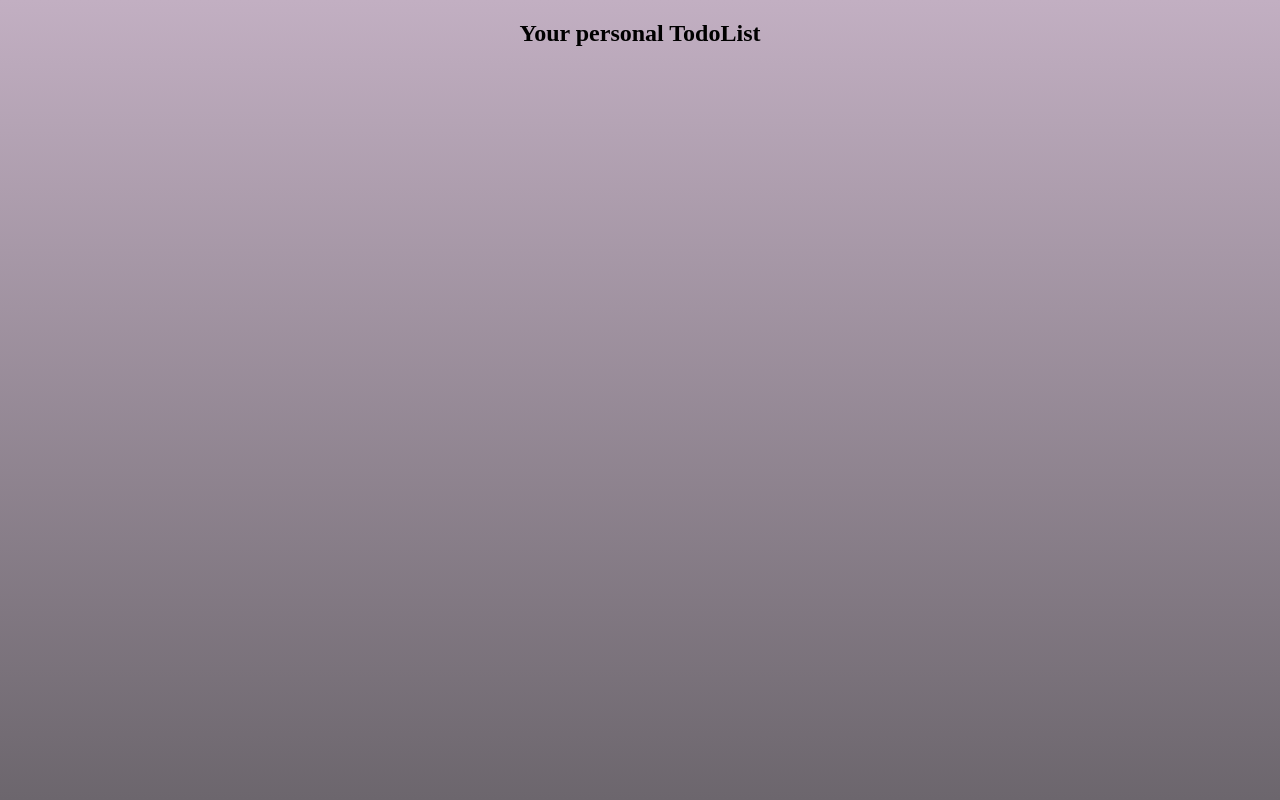
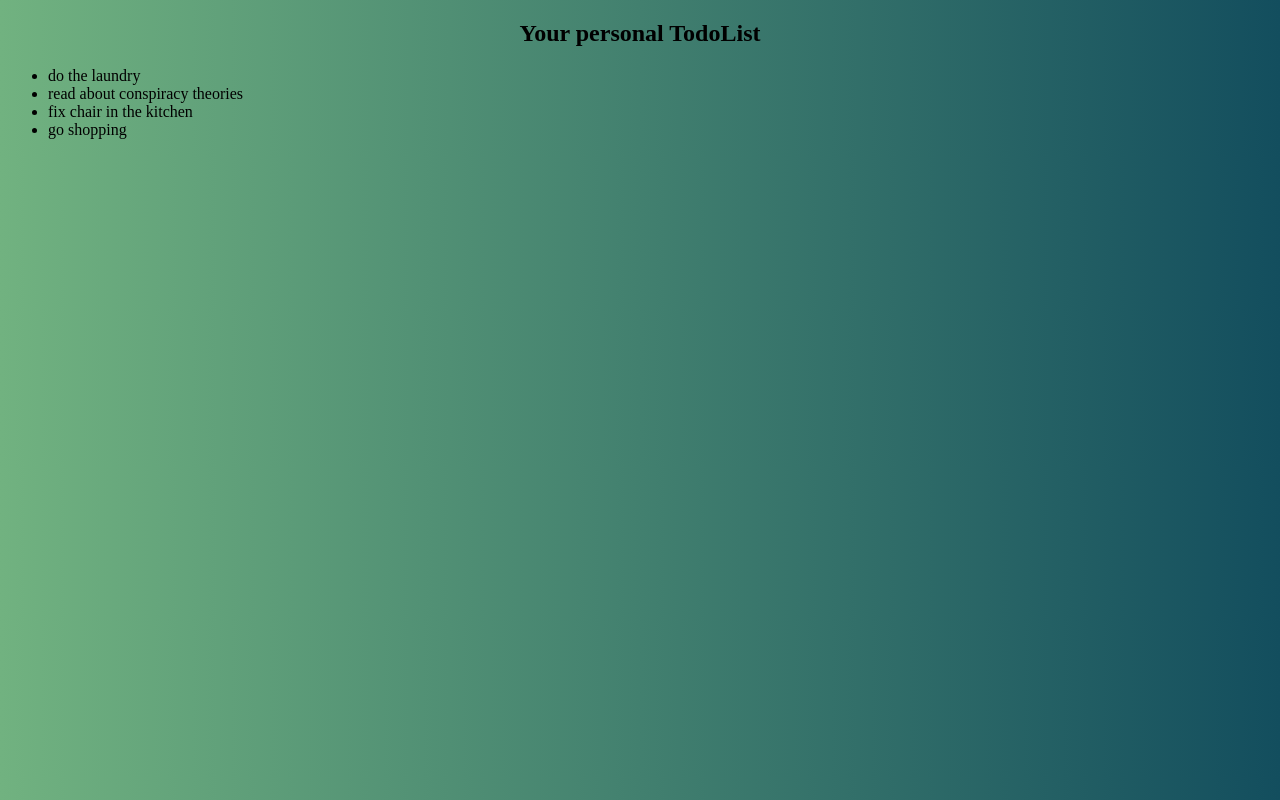
Before and after one commit to Ozukyo/todo-list-angular, an Angular app: page / in a window 1280 px wide. Built offline with nearby package versions, Linux system fonts and the light colour scheme; data requests are answered from the project's data file.

Commit message:
Tasks titles are displaying on page

```diff
--- a/src/app/app.component.html
+++ b/src/app/app.component.html
@@ -1 +1,2 @@
 <h2>{{ title }}</h2>
+<app-tasks></app-tasks>
--- a/src/app/app.component.ts
+++ b/src/app/app.component.ts
@@ -1,10 +1,20 @@
-import { Component } from '@angular/core';
+import {Component, OnInit} from '@angular/core';
+import {Task} from './models/Task';
+import { TasksComponent } from './tasks/tasks.component';
 
 @Component({
   selector: 'app-root',
   templateUrl: './app.component.html',
   styleUrls: ['./app.component.css']
 })
-export class AppComponent {
+export class AppComponent implements OnInit {
   title = 'Your personal TodoList';
+
+  constructor() {
+  }
+
+  ngOnInit(): void {
+  }
+
+
 }
--- /dev/null
+++ b/src/app/models/Task.ts
@@ -0,0 +1,5 @@
+export class Task {
+  id: number;
+  title: string;
+  status: string;
+}
--- /dev/null
+++ b/src/app/services/task.service.ts
@@ -0,0 +1,26 @@
+import { Injectable } from '@angular/core';
+import { Observable } from 'rxjs';
+import { HttpClient, HttpHeaders } from '@angular/common/http';
+
+import { Task } from '../models/Task';
+
+const httpOptions = {
+  headers: new HttpHeaders({
+    'Content-Type': 'application/json',
+  })
+};
+
+@Injectable({
+  providedIn: 'root'
+})
+export class TaskService {
+  dataUrl = 'http://localhost:3000/tasks';
+
+  constructor(private http: HttpClient) {
+  }
+
+  getTasks(): Observable<Task[]> {
+    return  this.http.get<Task[]>(this.dataUrl);
+
+  }
+}
--- /dev/null
+++ b/src/app/tasks/tasks.component.html
@@ -0,0 +1,5 @@
+<ul>
+  <li *ngFor="let task of tasks">
+    {{ task.title }}
+  </li>
+</ul>
--- /dev/null
+++ b/src/app/tasks/tasks.component.ts
@@ -0,0 +1,23 @@
+import {Component, OnInit} from '@angular/core';
+import {Task} from '../models/Task';
+import {TaskService} from '../services/task.service';
+
+@Component({
+  selector: 'app-tasks',
+  templateUrl: './tasks.component.html',
+  styleUrls: ['./tasks.component.css']
+})
+export class TasksComponent implements OnInit {
+  tasks: Task[];
+
+  constructor(private taskService: TaskService) {
+  }
+
+  ngOnInit(): void {
+    this.taskService.getTasks().subscribe(tasks => {
+      this.tasks = tasks;
+    });
+
+  }
+
+}
--- a/src/styles.css
+++ b/src/styles.css
@@ -1,5 +1,6 @@
 /* You can add global styles to this file, and also import other style files */
 /*body {*/
 body {
-  background: -webkit-gradient(linear, left top, left bottom, from(#c2afc2), to(#6c666d)) fixed;
+  background: linear-gradient(to right, #71B280, #134E5E);
+  min-width: 100vh;
 }
```
Also changed, not shown: src/app/app-routing.module.ts (added, +20 -0 lines), src/app/app.module.ts (+8 -3 lines), src/app/tasks/tasks.component.css (added), 2 other files (tests, documents, lock files or other folders).
